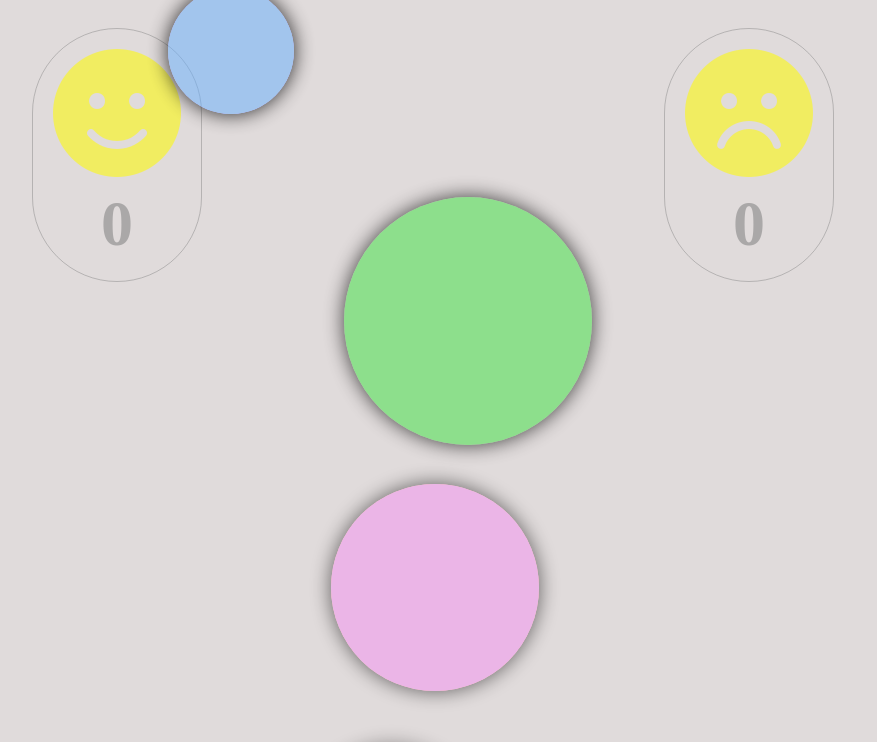
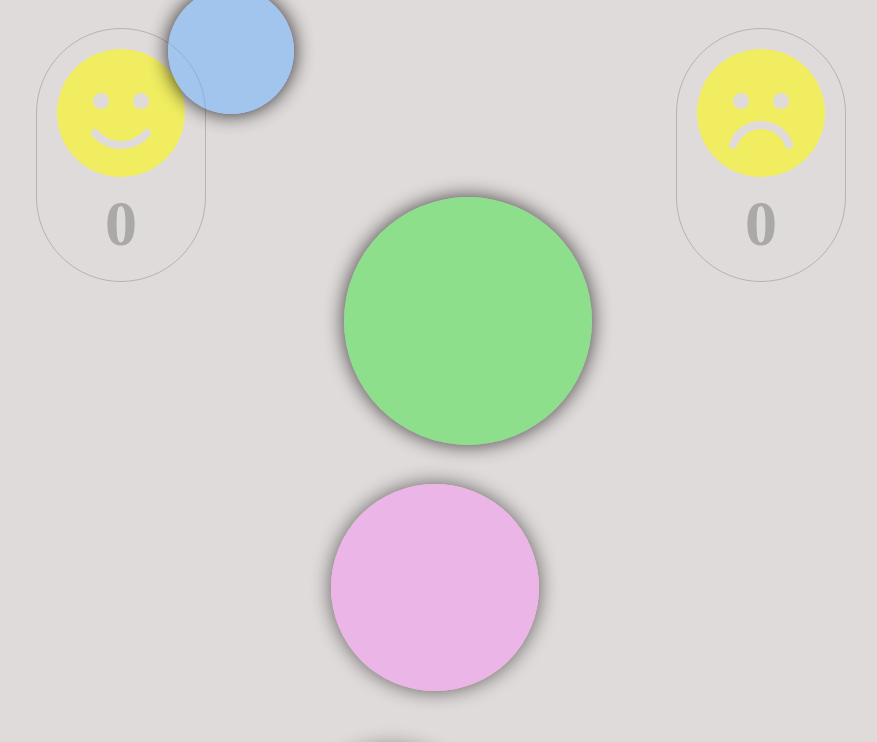
Before and after one commit to BALANDJerome/Generateur-de-bulles, a plain HTML site: page index.html in a window 1280 px wide. Shown: the top 742 px of the page, without its empty margins (207-1084 px from the left). Drawn offline with Linux system fonts and the light colour scheme.

Commit message:
modification heigth et width du body

```diff
--- a/index.js
+++ b/index.js
@@ -24,7 +24,6 @@ const repeatBubble = () => {
 
   bubble.addEventListener("click", () => {
     touch++;
-    // noTouch--;
     numberTouch.textContent = touch;
     ring();
     bubble.remove();
--- a/style.css
+++ b/style.css
@@ -1,6 +1,7 @@
 body {
   overflow: hidden;
-  min-height: 100vh;
+  height: 100vh;
+  width: 100vw;
   cursor: crosshair;
   display: flex;
   justify-content: space-around;
```
